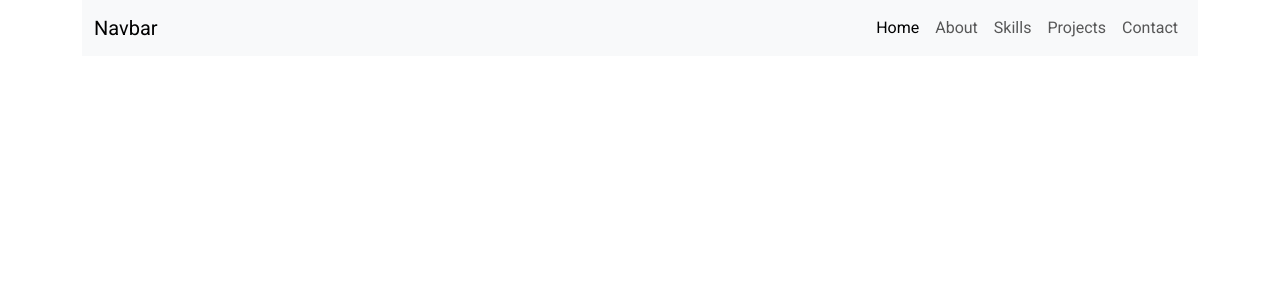
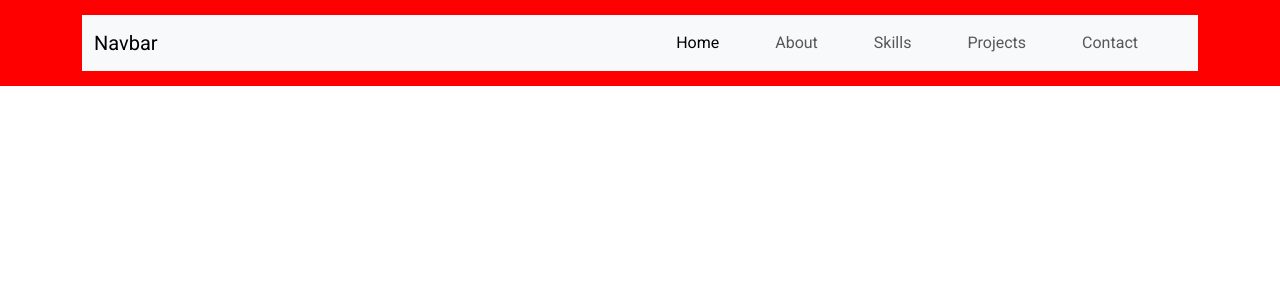
Before and after one commit to Daniel1000c/creatorRepo, a PHP site: page /about.html in a window 1280 px wide. Shown: the top 300 px of the page. Run offline with PHP 8.4, Linux system fonts and the light colour scheme.

Commit message:
Add template formatting
-Add padding to header
-Add margin to the right of navlink for more space

```diff
--- a/css/style.css
+++ b/css/style.css
@@ -47,3 +47,18 @@ h2 {
   text-transform: uppercase;
   letter-spacing: 2px;
 }
+
+/* ==========================================================================
+   HEADER STYLING
+   ========================================================================== */
+
+/*Format header background*/
+header {
+  background-color: red;
+  padding: 15px;
+}
+
+/*Format navlink margins*/
+.nav-link {
+  margin-right: 40px;
+}
```
